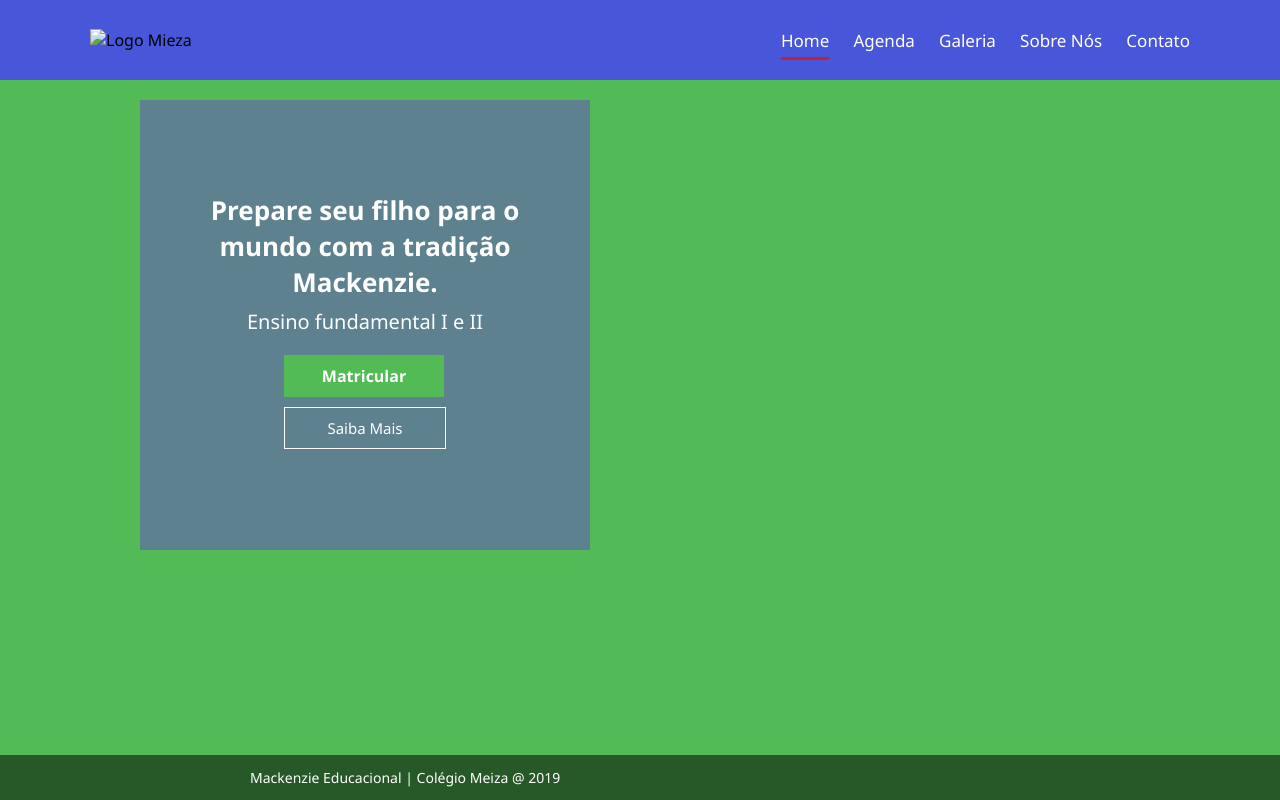
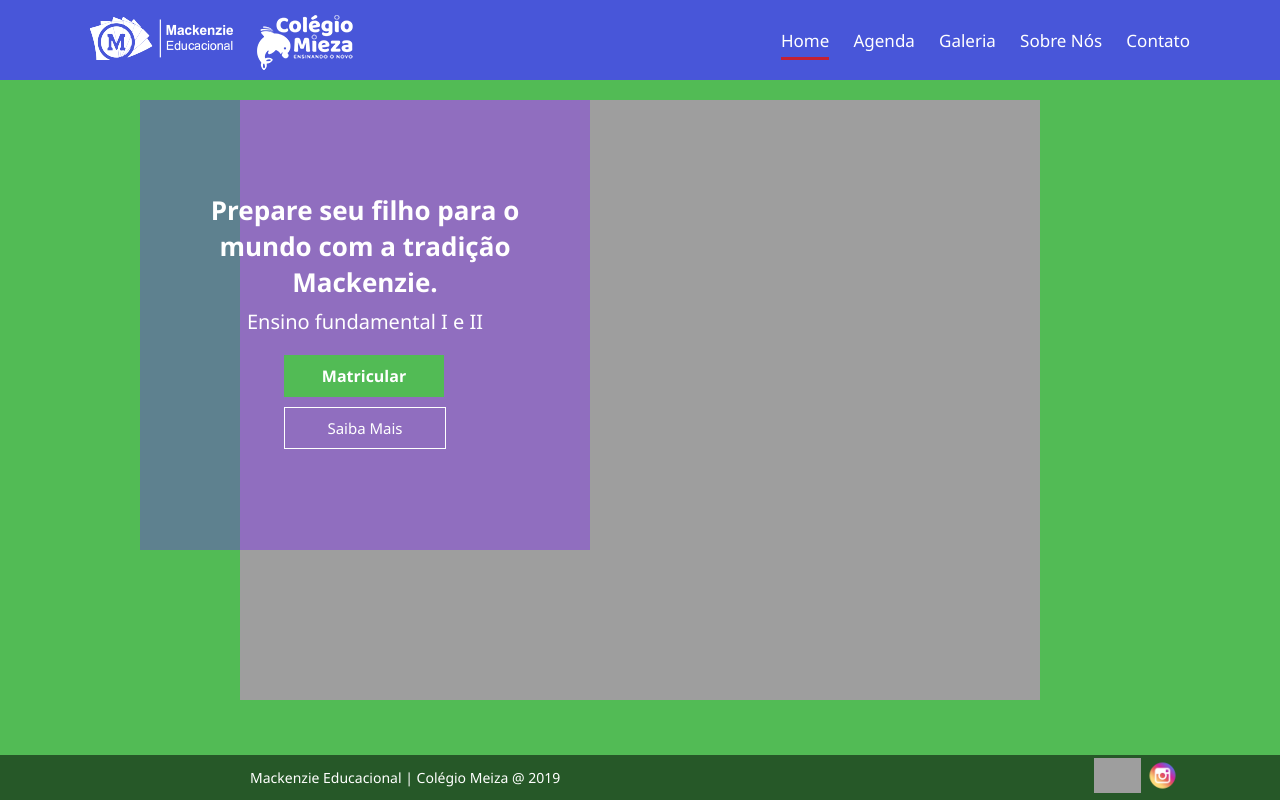
Before and after one commit to WeesleyAlves/Colegio-Mieza-Demo, a plain HTML site: page index.html in a window 1280 px wide. Drawn offline with Linux system fonts and the light colour scheme; the site is published under a folder, as on GitHub Pages, so addresses that start at the root find nothing.

Commit message:
ajustados os caminhos das imgs

```diff
--- a/css/global.css
+++ b/css/global.css
@@ -55,7 +55,7 @@
 
 main{
     margin: 0 auto;
-    background-image: url("/assets/background2.png");
+    background-image: url("../assets/background2.png");
     max-width: 1000px;
     min-width: 700px;
     min-height: 600px;
--- a/index.html
+++ b/index.html
@@ -10,7 +10,7 @@
 <body>
     <header>
         <div id="container-logo">
-                <img id="logo-header" src="/assets/logo1.png" alt="Logo Mieza">
+                <img id="logo-header" src="assets/logo1.png" alt="Logo Mieza">
         </div>
         <div id="container-menu-header">
             <ul id="menu-header">
@@ -48,8 +48,8 @@
             Mackenzie Educacional | Colégio Meiza @ 2019
         </div>
         <div id="container-icons-bottom">
-            <img class="icon-bottom" src="/assets/face_icon.png" alt="" srcset="">
-            <img class="icon-bottom" src="/assets/insta-icon.png" alt="" srcset="">
+            <img class="icon-bottom" src="assets/face_icon.png" alt="" srcset="">
+            <img class="icon-bottom" src="assets/insta-icon.png" alt="" srcset="">
         </div>
     </footer>
 
```
